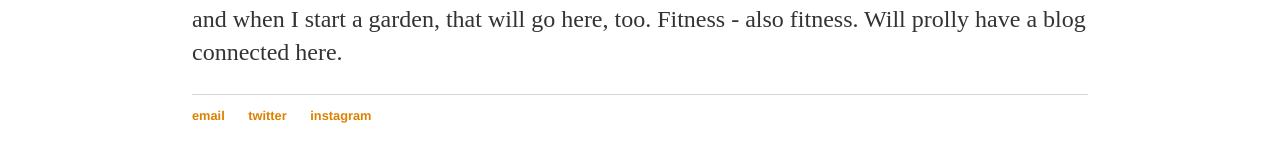
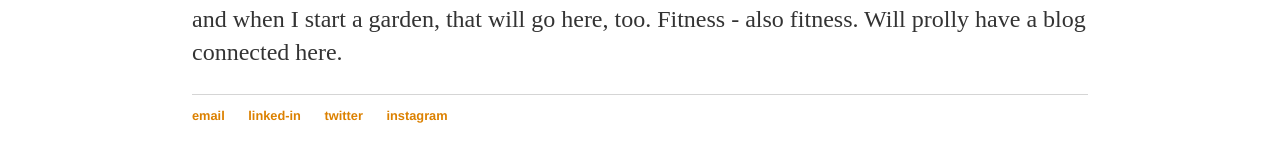
Before and after one commit to itsonlyjaz/itsonlyjaz.github.io, a Jekyll site: the page built from lifestyle/index.html, in a window 1280 px wide. Shown: the part 133-300 px from the top of the page. Built offline with Jekyll 4.4.1, drawn with Linux system fonts in a browser that asks for light colours.

Commit message:
Update default.html

```diff
--- a/_layouts/default.html
+++ b/_layouts/default.html
@@ -26,6 +26,7 @@
 			<footer>
 	    		<ul>
 	        		<li><a href="mailto:contact@jaz-marie.com">email</a></li>
+				<li><a href="https://www.linkedin.com/in/jazmine-livingston-1a587b11/">linked-in</a></li>
 				<li><a href="http://www.twitter.com/itsonlyjaz">twitter</a></li>
 				<li><a href="http://www.instagram.com/itsonlyjaz">instagram</a></li>
 
```
